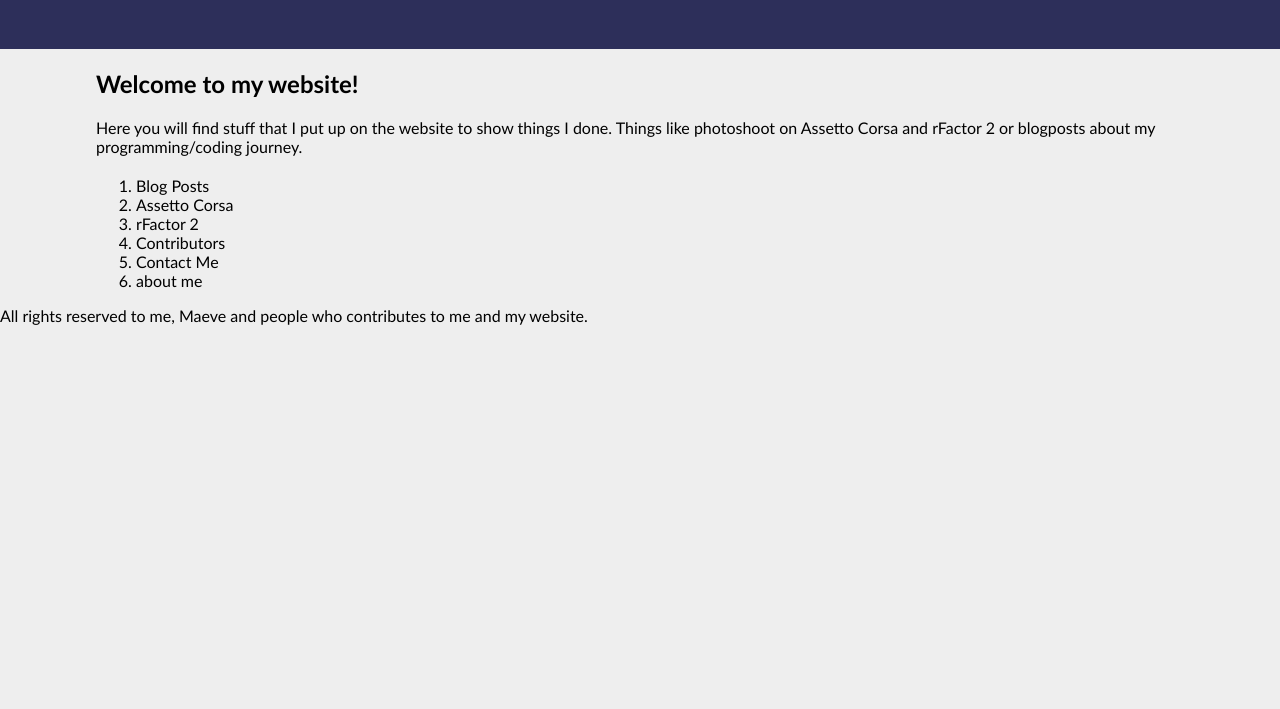
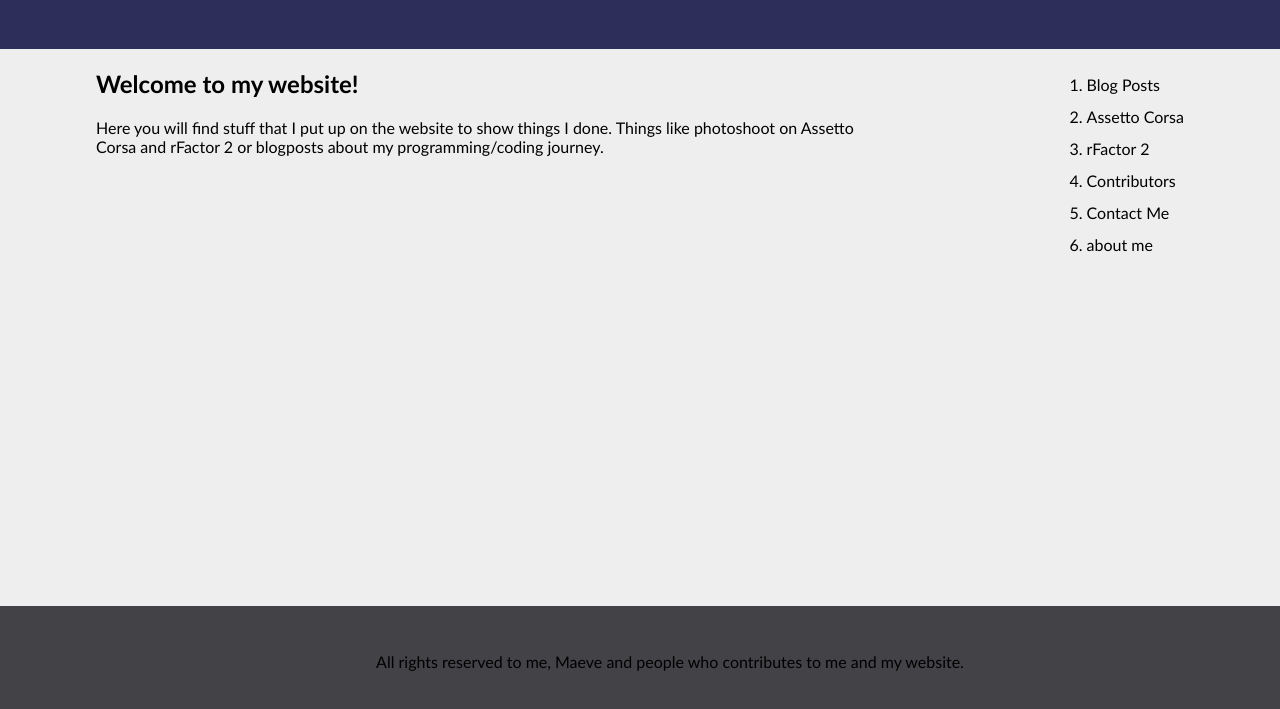
Before and after one commit to maevetechnerd/personal-website, a plain HTML site: page index.html in a window 1280 px wide. Shown: the part 83-792 px from the top of the page. Drawn offline with Linux system fonts and the light colour scheme.

Commit message:
Changed the layout slightly

```diff
--- a/css/styles.css
+++ b/css/styles.css
@@ -15,15 +15,34 @@ header h1 {
     color: #EEE;
 }
 
+section {
+    float: left;
+    width: 70%
+}
+
+aside {
+    float: right;
+    line-height: 2;
+}
+
+ol li {
+    text-decoration: none;
+}
+
+footer {
+    position: fixed;
+    clear:both;
+    background-color:rgb(67, 66, 70);
+    padding: 30px;
+    bottom: 0;
+    width: 100%
+}
+
+footer p {
+    text-align: center;
+}
+
 .container {
     width: 85%;
     margin: 0px auto;
 }
-
-section {
-
-}
-
-aside {
-
-}
```
